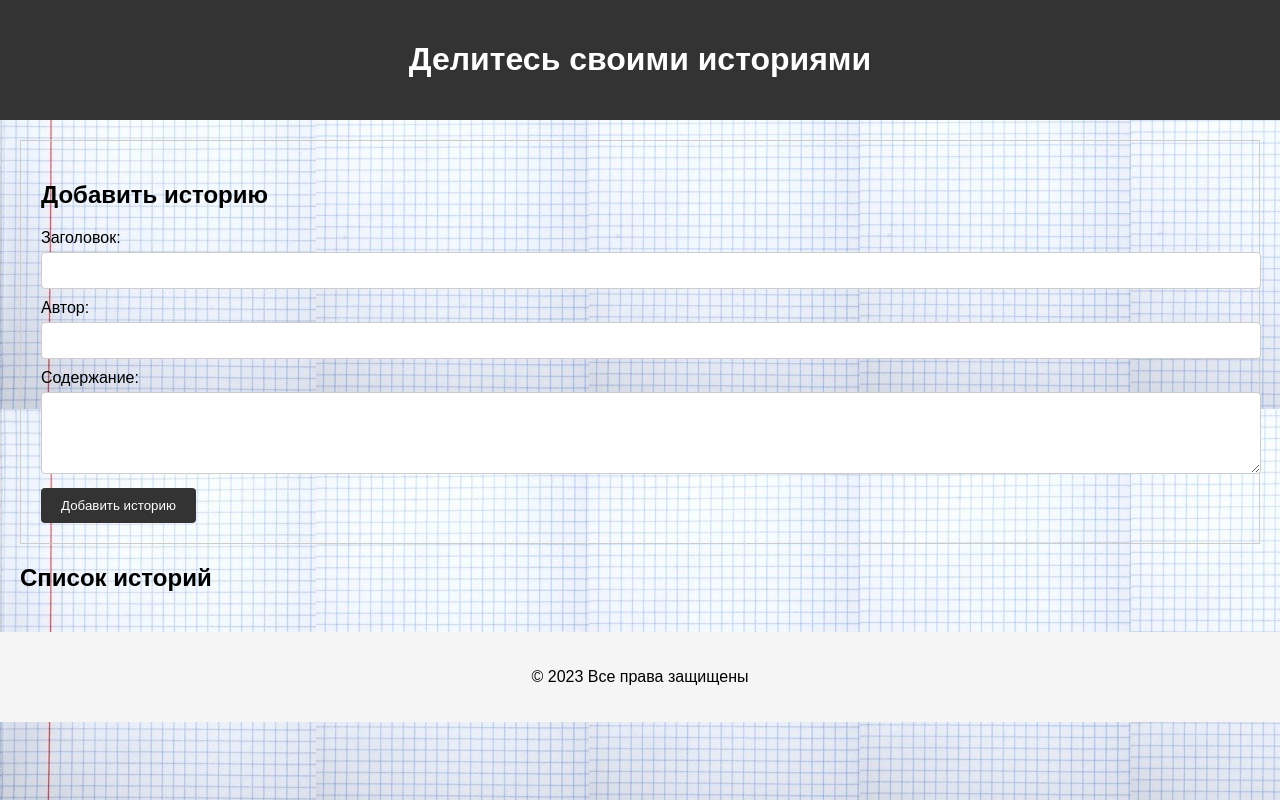
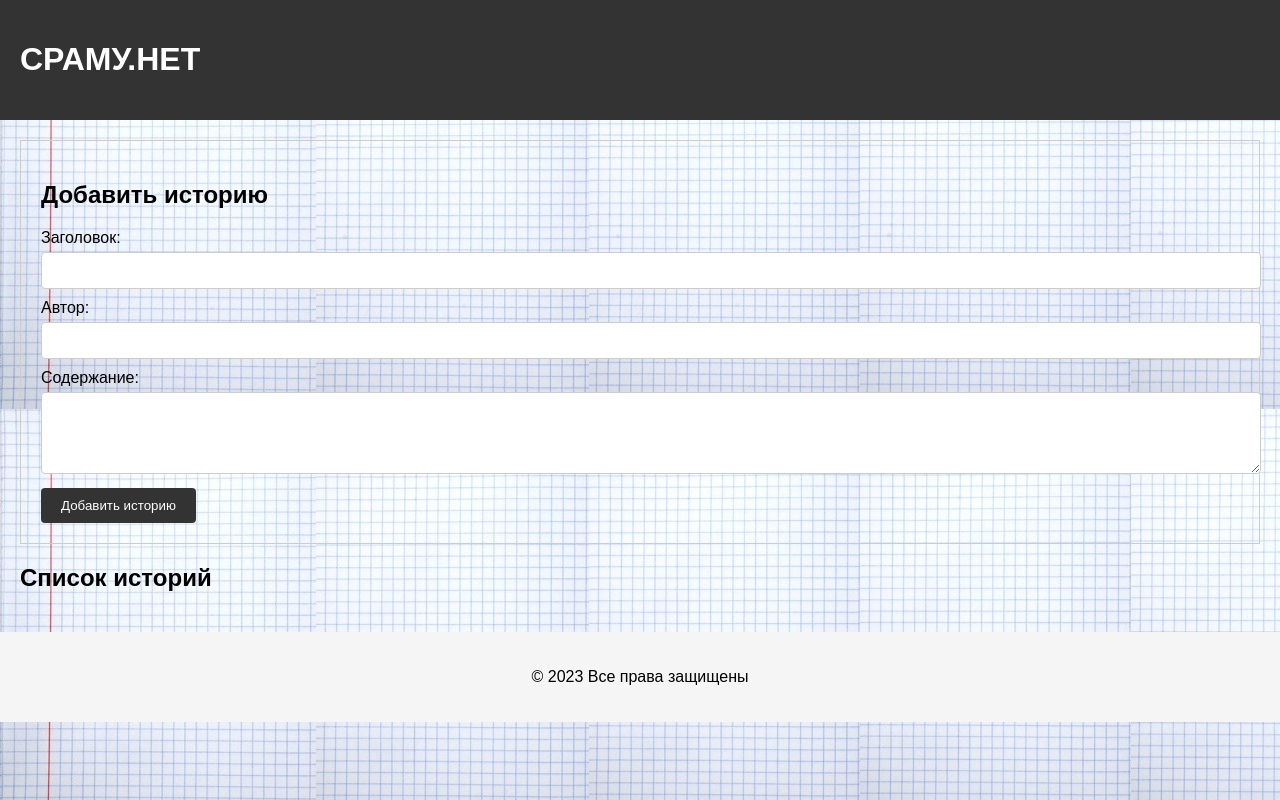
Before and after one commit to maksvelcode/sramu, a plain HTML site: page index.html in a window 1280 px wide. Drawn offline with Linux system fonts and the light colour scheme.

Commit message:
решение максим_2

```diff
--- a/index.html
+++ b/index.html
@@ -9,7 +9,7 @@
 <body>
 
     <header>
-        <h1>Делитесь своими историями</h1>
+        <h1>СРАМУ.НЕТ</h1>
     </header>
     <main>
 
--- a/styles.css
+++ b/styles.css
@@ -20,7 +20,7 @@ header, main, footer {
 header {
     background-color: #333;
     color: white;
-    text-align: center;
+    text-align: left;
 }
 
 footer {
```
